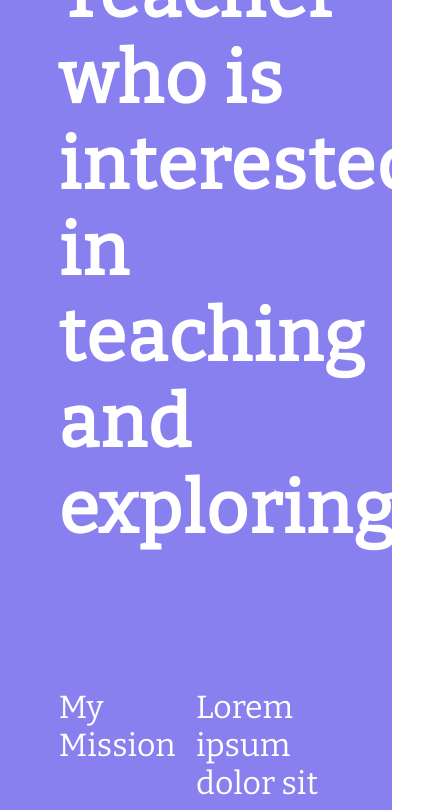
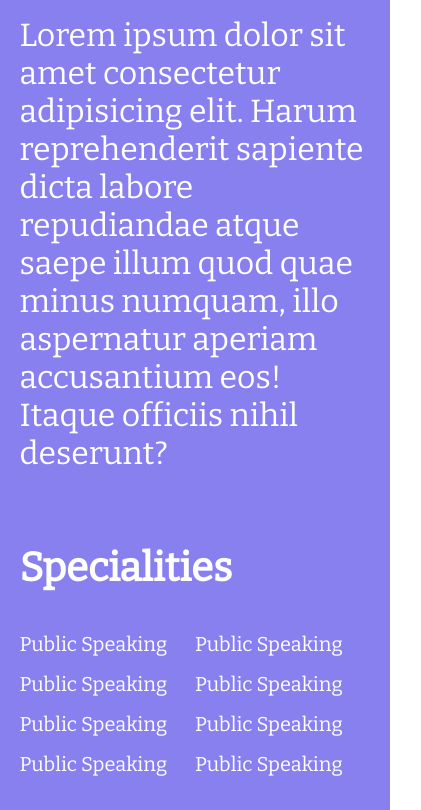
Before and after one commit to murtazatankiwala456/CV-project, a plain HTML site: page index.html in a window 390 px wide. Shown: the part 615-1425 px from the top of the page, 421 px wide, since content can reach past the window. Drawn offline with nearby package versions, Linux system fonts and the light colour scheme.

Commit message:
making responsive

```diff
--- a/index.html
+++ b/index.html
@@ -30,7 +30,7 @@
           exploring.
         </h1>
         <div class="column">
-          <p>My Mission</p>
+          <p class="section-heading">My Mission</p>
           <p>
             Lorem ipsum dolor sit amet consectetur adipisicing elit. Harum
             reprehenderit sapiente dicta labore repudiandae atque saepe illum
@@ -39,7 +39,7 @@
           </p>
         </div>
         <div class="column">
-          <p>Specialities</p>
+          <p class="section-heading">Specialities</p>
           <ul class="skills">
             <li>Public Speaking</li>
             <li>Public Speaking</li>
@@ -56,7 +56,7 @@
     <section class="blog-section">
       <div class="blog-content">
         <div class="column">
-          <p>Tech Blog</p>
+          <p class="section-heading">Tech Blog</p>
           <div class="blog-posts">
             <p class="blog-heading">This is Your Brain On Helium</p>
             <p class="blog-text">
@@ -89,7 +89,7 @@
     <section class="events-section">
       <div class="events-content">
         <div class="column">
-          <p>Speaking Events</p>
+          <p class="section-heading">Speaking Events</p>
           <div class="events-card">
             <p class="event-title">NY Economics Forum</p>
             <p class="event-location">New York, NY</p>
--- a/style.css
+++ b/style.css
@@ -128,3 +128,39 @@ footer img {
 .footer-content {
   text-align: center;
 }
+
+@media only screen and (max-width: 1000px) {
+  .content,
+  .blog-content,
+  .events-content {
+    padding: 0 5%;
+  }
+}
+@media only screen and (max-width: 750px) {
+  .tagline {
+    font-size: 3.5rem;
+  }
+  .column > p {
+    width: 100%;
+  }
+  .column .skills {
+    width: 100%;
+  }
+  .column .blog-posts {
+    width: 100%;
+  }
+  .section-heading {
+    font-weight: bold;
+    font-size: 2.5rem;
+    margin-bottom: 0;
+  }
+}
+@media only screen and (max-width: 500px) {
+  .tagline {
+    font-size: 3rem;
+    margin: 0 !important;
+  }
+  .links {
+    display: none;
+  }
+}
```
